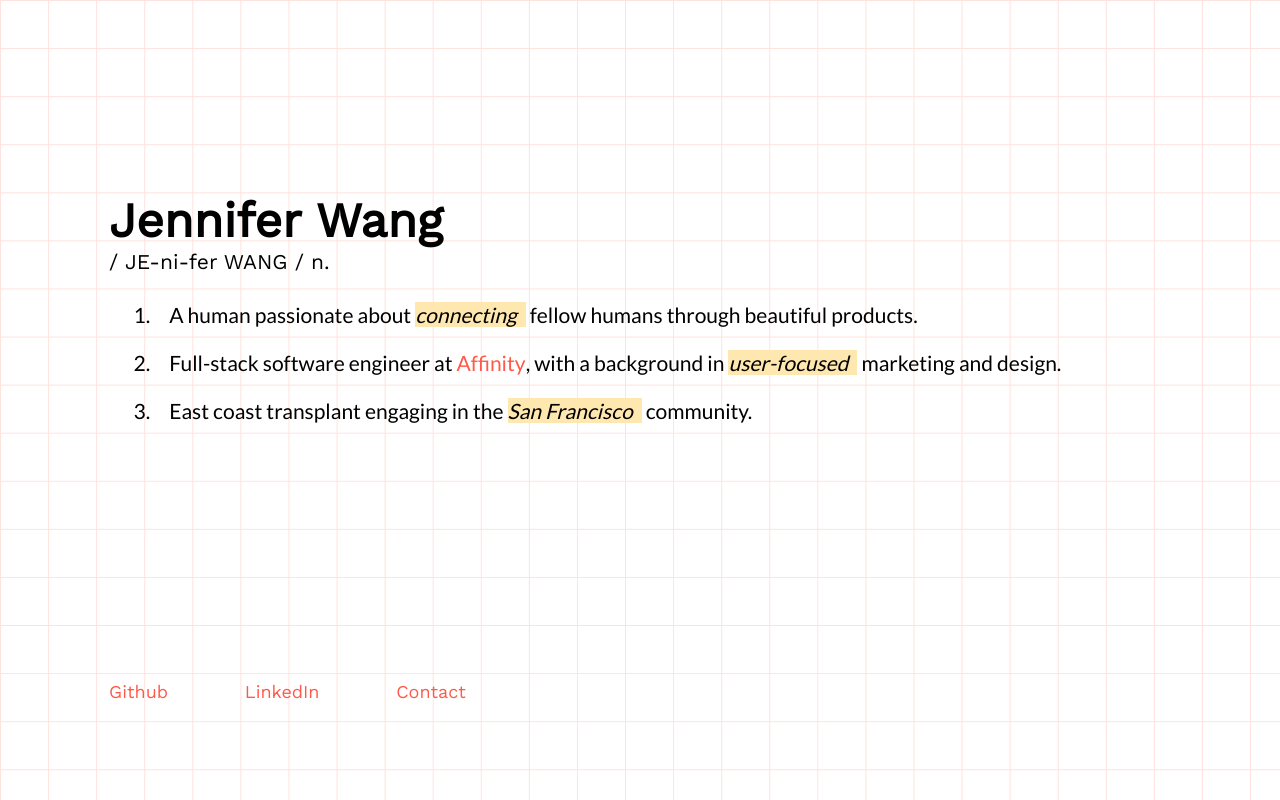
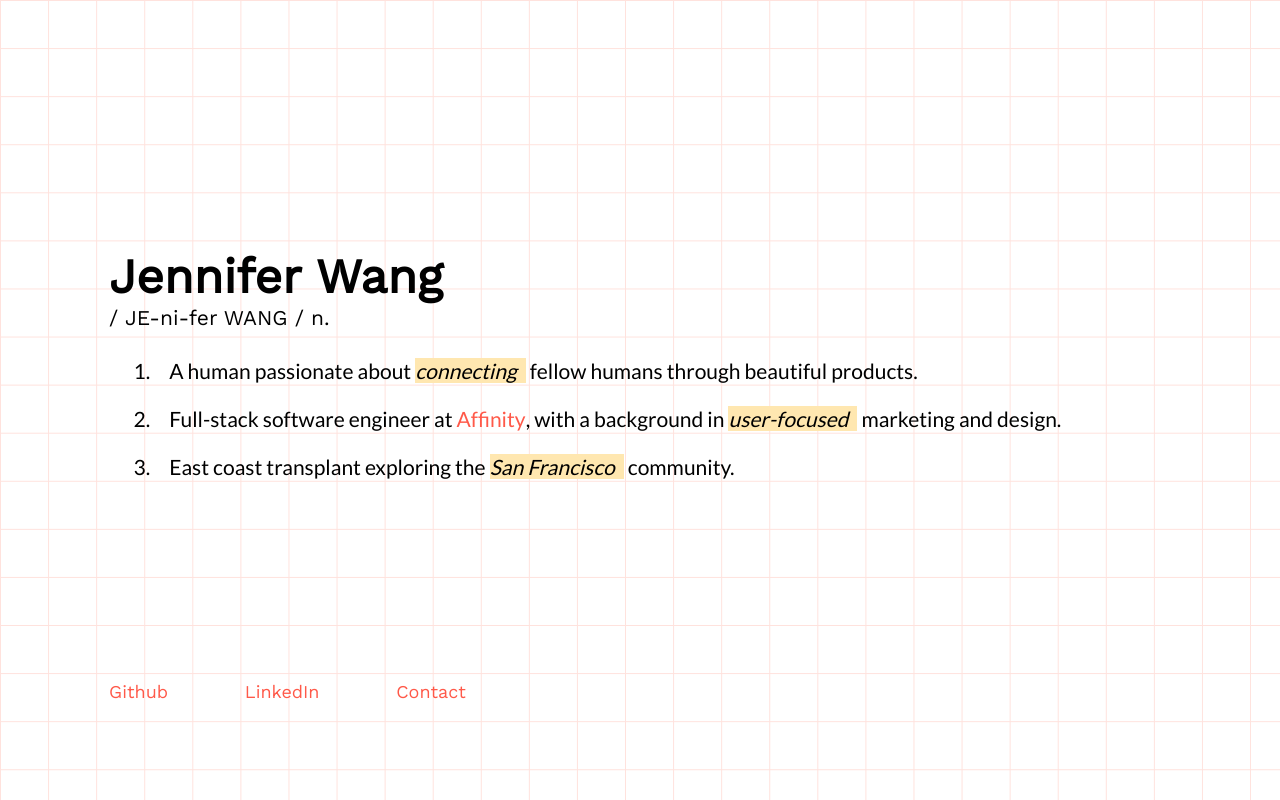
Before and after one commit to jenniferwg/jenniferwg.github.io, a Vue app: page / in a window 1280 px wide. Built offline with nearby package versions, Linux system fonts and the light colour scheme.

Commit message:
Tweak small details

```diff
--- a/src/components/Content.vue
+++ b/src/components/Content.vue
@@ -35,7 +35,7 @@ export default {
         'beautiful products.',
         'Full-stack software engineer at <a href="https://affinity.co/">Affinity</a>, ' +
         'with a background in <mark>user-focused</mark> marketing and design.',
-        'East coast transplant engaging in the <mark>San Francisco</mark> community. '
+        'East coast transplant exploring the <mark>San Francisco</mark> community. '
       ],
       links: [
         { type: 'Github', url: 'https://github.com/jenniferwg' },
@@ -72,7 +72,11 @@ export default {
     max-width: $media-lg;
     margin-left: 8%;
     margin-right: 8%;
-    margin-top: 24vh;
+    margin-top: 31vh;
+
+    @media only screen and (max-width: $media-md) {
+      margin-top: 21vh;
+    }
   }
 
   .term {
```
